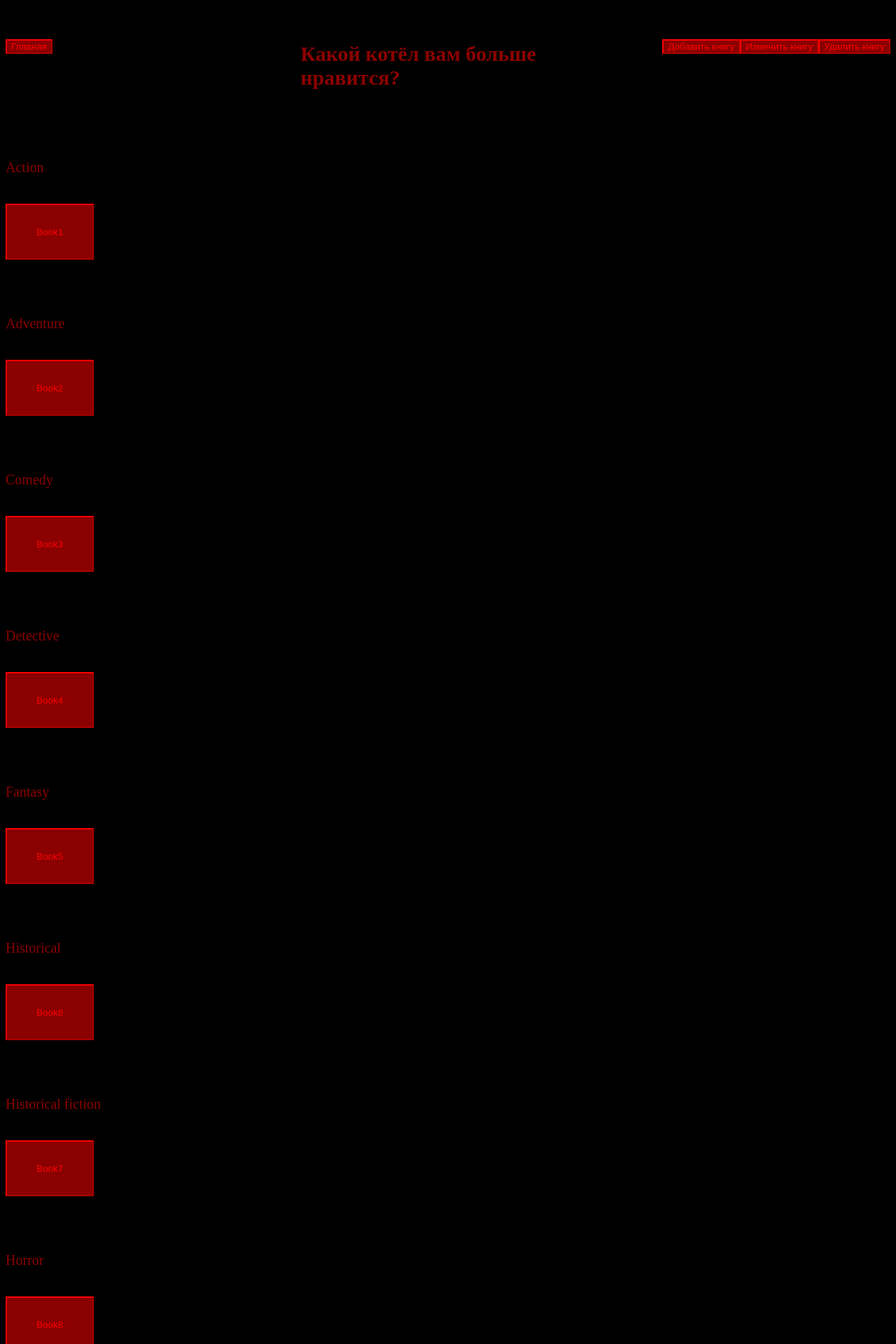
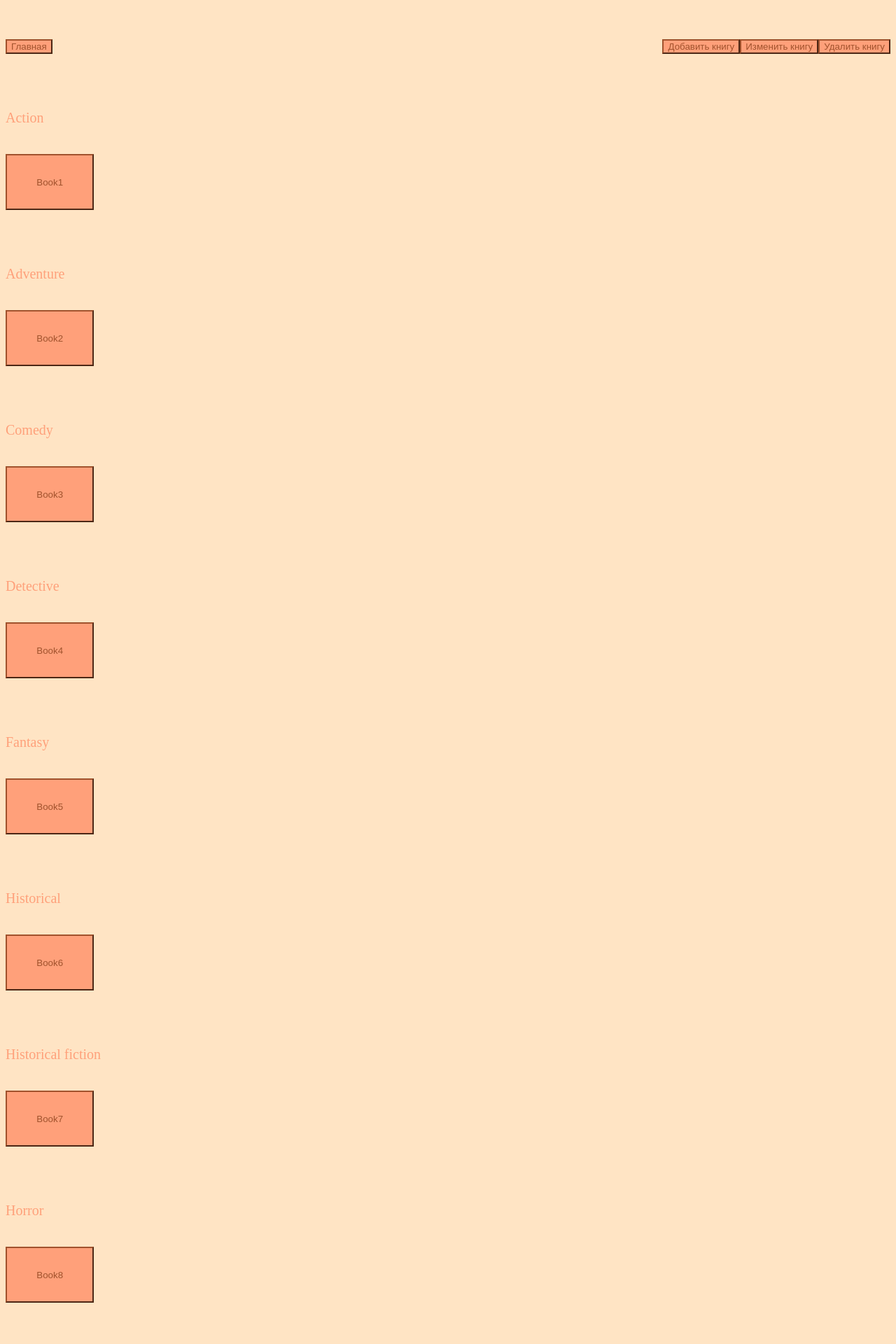
Before and after one commit to AlexandrovZahary/library, a Django app: page /books/ in a window 1280 px wide. Shown: the top 1920 px of the page at 70% size. Run offline with Django 5.2, Linux system fonts and the light colour scheme; a user stored in the database is signed in; data comes from the database, SQL or seed files in the repository; both versions use the stored data as it was after the commit.

Commit message:
Add files via upload

```diff
--- a/libraryapp/static/styles/style.css
+++ b/libraryapp/static/styles/style.css
@@ -59,26 +59,26 @@ a {
     width: 33.3%;
 }
 .background {
-    background-color: black;
+    background-color: bisque;
 }
 .text {
-    color: darkred;
+    color: lightsalmon;
 }
 .button {
-    color: red;
-    background-color: darkred;
-    border-color: red;
+    color: sienna;
+    background-color: lightsalmon;
+    border-color: sienna;
 }
 .border {
     border-collapse: collapse;
     border-style: solid;
     border-width: 1px;
-    border-color: darkred;
+    border-color: lightsalmon;
 }
 .book {
-    color: red;
-    background-color: darkred;
-    border-color: red;
+    color: sienna;
+    background-color: lightsalmon;
+    border-color: sienna;
     width: 100%;
     height: 10vh;
 }
@@ -214,7 +214,7 @@ a {
     margin-top: 2vh;
 }
 .dop_style_2 {
-    margin-top: 17vh;
+    margin-top: 42vh;
 }
 .dop_style_3 {
     margin-left: 17vh;
@@ -225,7 +225,7 @@ a {
 .dop_style_5 {
     border-collapse: collapse;
     border-style: solid;
-    border-color: darkred;
+    border-color: lightsalmon;
     border-width: 1px;
     padding: 1%;
     overflow-wrap: break-word;
--- a/libraryapp/templates/add_book.html
+++ b/libraryapp/templates/add_book.html
@@ -8,8 +8,8 @@
 </head>
 <body class="background">
     <div class="flex margin_top_5 width">
-        <a href="http://127.1.0.0:8000/home"><button class="button">Главная</button></a>
-        <a href="http://127.1.0.0:8000/books" class="margin_left_5"><button class="button">Книги</button></a>
+        <a href="{% url 'home' %}"><button class="button">Главная</button></a>
+        <a href="{% url 'books' %}" class="margin_left_5"><button class="button">Книги</button></a>
         <div class="flex hor_center_2 text_size_3 text dop_style_6"></div>
     </div>
     <div class="flex margin_left_40">
--- a/libraryapp/templates/add_user.html
+++ b/libraryapp/templates/add_user.html
@@ -8,8 +8,8 @@
 </head>
 <body class="background">
     <div class="flex margin_top_5 width">
-        <a href="http://127.1.0.0:8000/home"><button class="button">Главная</button></a>
-        <a href="http://127.1.0.0:8000/users" class="margin_left_5"><button class="button">Пользователи</button></a>
+        <a href="{% url 'home' %}"><button class="button">Главная</button></a>
+        <a href="{% url 'users' %}" class="margin_left_5"><button class="button">Пользователи</button></a>
         <div class="flex hor_center_2 text_size_3 text dop_style_6"></div>
     </div>
     <div class="flex margin_left_40">
--- a/libraryapp/templates/book.html
+++ b/libraryapp/templates/book.html
@@ -8,9 +8,8 @@
 </head>
 <body class="background">
     <div class="flex margin_top_5 width">
-        <a href="http://127.1.0.0:8000/home"><button class="button">Главная</button></a>
-        <a href="http://127.1.0.0:8000/books" class="margin_left_5"><button class="button">Книги</button></a>
-        <div class="flex hor_center_2 text_size_5 text dop_style_6">Блюдо по вашему выбору</div>
+        <a href="{% url 'home' %}"><button class="button">Главная</button></a>
+        <a href="{% url 'books' %}" class="margin_left_5"><button class="button">Книги</button></a>
     </div>
     <div class="flex">
         <div class="width3 margin_top_5 text_size_3 text">
--- a/libraryapp/templates/books.html
+++ b/libraryapp/templates/books.html
@@ -10,30 +10,21 @@
     {% if access_level == 'Читатель' %}
         <div class="flex margin_top_5 width">
             <div class="flex width3 hor_left_2">
-                <a href="http://127.1.0.0:8000/home"><button class="button dop_style_1">Главная</button></a>
-            </div>
-            <div class="flex width3 hor_center_2">
-                <h1 class="text_size_3 text"></h1>
+                <a href="{% url 'home' %}"><button class="button dop_style_1">Главная</button></a>
             </div>
         </div>
     {% endif %}
     {% if access_level == 'Библиотекарь' %}
         <div class="flex margin_top_5 width">
             <div class="flex width3 hor_left_2">
-                <a href="http://127.1.0.0:8000/home"><button class="button dop_style_1">Главная</button></a>
-            </div>
-            <div class="flex width3 hor_center_2">
-                <h1 class="text_size_3 text"></h1>
+                <a href="{% url 'home' %}"><button class="button dop_style_1">Главная</button></a>
             </div>
         </div>
     {% endif %}
     {% if access_level == 'Администратор' %}
         <div class="flex margin_top_5 width">
             <div class="flex width hor_left_2">
-                <a href="http://127.1.0.0:8000/home"><button class="button dop_style_1">Главная</button></a>
-            </div>
-            <div class="flex width hor_center_2">
-                <h1 class="text_size_5 text">Какой котёл вам больше нравится?</h1>
+                <a href="{% url 'home' %}"><button class="button dop_style_1">Главная</button></a>
             </div>
             <div class="flex width hor_right_2">
                 <a href="{%url 'add_book'%}"><button class="button dop_style_1">Добавить книгу</button></a>
--- a/libraryapp/templates/change_book.html
+++ b/libraryapp/templates/change_book.html
@@ -8,8 +8,8 @@
 </head>
 <body class="background">
     <div class="flex margin_top_5 width">
-        <a href="http://127.1.0.0:8000/home"><button class="button">Главная</button></a>
-        <a href="http://127.1.0.0:8000/books" class="margin_left_5"><button class="button">Книги</button></a>
+        <a href="{% url 'users' %}"><button class="button">Главная</button></a>
+        <a href="{% url 'books' %}" class="margin_left_5"><button class="button">Книги</button></a>
         <div class="flex hor_center_2 text_size_3 text dop_style_6"></div>
     </div>
     <div class="flex margin_left_40">
--- a/libraryapp/templates/change_data.html
+++ b/libraryapp/templates/change_data.html
@@ -8,7 +8,7 @@
 </head>
 <body class="background">
     <div class="flex margin_top_5 width">
-        <a href="http://127.1.0.0:8000/home"><button class="button">Главная</button></a>
+        <a href="{% url 'home' %}"><button class="button">Главная</button></a>
         <div class="flex hor_center_2 text_size_3 text dop_style_6"></div>
     </div>
     <div class="flex margin_left_40">
--- a/libraryapp/templates/change_user.html
+++ b/libraryapp/templates/change_user.html
@@ -8,8 +8,8 @@
 </head>
 <body class="background">
     <div class="flex margin_top_5 width">
-        <a href="http://127.1.0.0:8000/home"><button class="button">Главная</button></a>
-        <a href="http://127.1.0.0:8000/users" class="margin_left_5"><button class="button">Пользователи</button></a>
+        <a href="{% url 'home' %}"><button class="button">Главная</button></a>
+        <a href="{% url 'users' %}" class="margin_left_5"><button class="button">Пользователи</button></a>
         <div class="flex hor_center_2 text_size_3 text dop_style_6"></div>
     </div>
     <div class="flex margin_left_40">
--- a/libraryapp/templates/delete_book.html
+++ b/libraryapp/templates/delete_book.html
@@ -8,8 +8,8 @@
 </head>
 <body class="background">
     <div class="flex margin_top_5 width">
-        <a href="http://127.1.0.0:8000/home"><button class="button">Главная</button></a>
-        <a href="http://127.1.0.0:8000/books" class="margin_left_5"><button class="button">Книги</button></a>
+        <a href="{% url 'home' %}"><button class="button">Главная</button></a>
+        <a href="{% url 'books' %}" class="margin_left_5"><button class="button">Книги</button></a>
         <div class="flex hor_center_2 text_size_3 text dop_style_6"></div>
     </div>
     <div class="flex margin_left_40">
--- a/libraryapp/templates/delete_user.html
+++ b/libraryapp/templates/delete_user.html
@@ -8,8 +8,8 @@
 </head>
 <body class="background">
     <div class="flex margin_top_5 width">
-        <a href="http://127.1.0.0:8000/home"><button class="button">Главная</button></a>
-        <a href="http://127.1.0.0:8000/users" class="margin_left_5"><button class="button">Пользователи</button></a>
+        <a href="{% url 'home' %}"><button class="button">Главная</button></a>
+        <a href="{% url 'users' %}" class="margin_left_5"><button class="button">Пользователи</button></a>
         <div class="flex hor_center_2 text_size_3 text dop_style_6"></div>
     </div>
     <div class="flex margin_left_40">
--- a/libraryapp/templates/user.html
+++ b/libraryapp/templates/user.html
@@ -8,9 +8,8 @@
 </head>
 <body class="background">
     <div class="flex margin_top_5 width">
-        <a href="http://127.1.0.0:8000/home"><button class="button">Главная</button></a>
-        <a href="http://127.1.0.0:8000/users" class="margin_left_5"><button class="button">Пользователи</button></a>
-        <div class="flex hor_center_2 text_size_5 text dop_style_6">Личные данные грешника</div>
+        <a href="{% url 'home' %}"><button class="button">Главная</button></a>
+        <a href="users" class="margin_left_5"><button class="button">Пользователи</button></a>
     </div>
     <div class="width3 margin_top_5 text_size_3 text">
         <p>Имя: {{ user.first_name }}</p>
```
Also changed, not shown: libraryapp/templates/home.html (+5 -8 lines), libraryapp/templates/sign_in.html (+2 -5 lines), libraryapp/templates/sign_up.html (+2 -5 lines), libraryapp/templates/users.html (+2 -5 lines), db.sqlite3.
